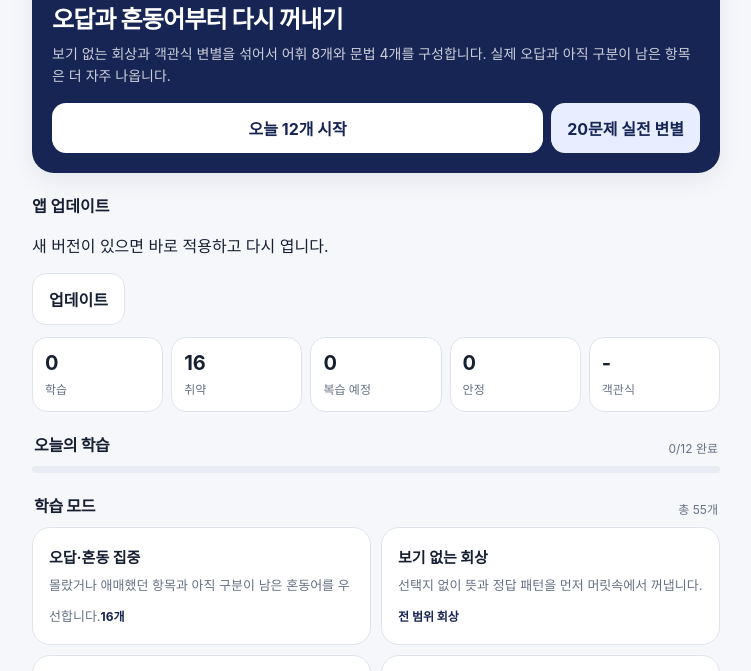
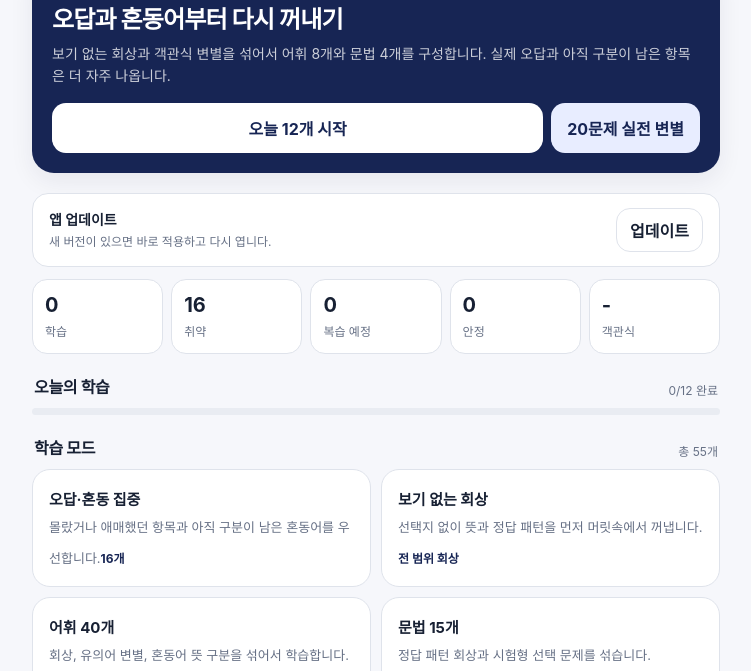
Before and after one commit to Jiyeong-kor/transfer-english-trainer, a plain HTML site: page index.html in a window 1280 px wide. Shown: the part 113-784 px from the top of the page, without its empty margins (264-1015 px from the left). Drawn offline with Linux system fonts and the light colour scheme.

Commit message:
style: 학습 UX 보정 스타일 연결

```diff
--- a/index.html
+++ b/index.html
@@ -13,6 +13,7 @@
   <link rel="icon" href="./icon.svg" type="image/svg+xml" />
   <link rel="stylesheet" href="./styles.css" />
   <link rel="stylesheet" href="./practice.css" />
+  <link rel="stylesheet" href="./ux-fixes.css" />
   <title>편입영어 트레이너</title>
 </head>
 <body>
```
